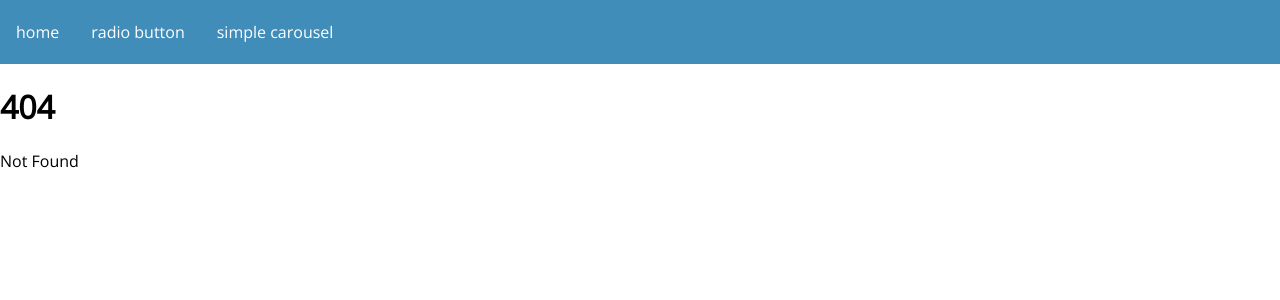
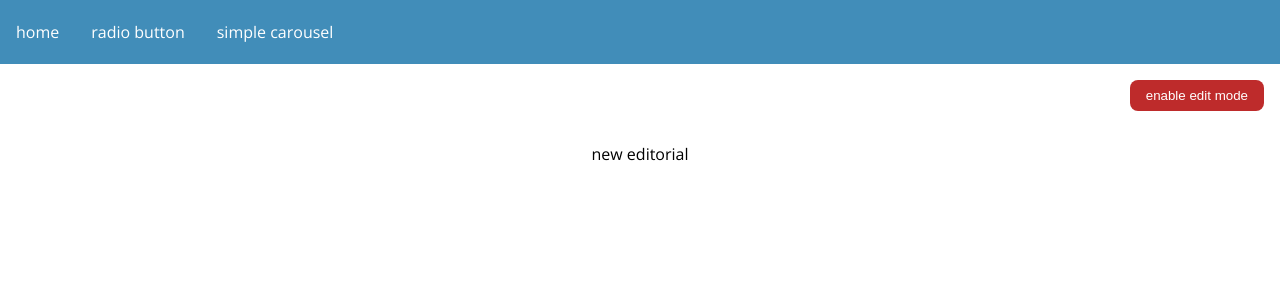
Before and after one commit to ionutale/css-only-carousel-sveltekit, a SvelteKit app: page /section in a window 1280 px wide. Before the commit this address had no page. Shown: the top 300 px of the page. Built offline with nearby package versions, Linux system fonts and the light colour scheme.

Commit message:
minor refactor, moved to pnpm, and save some POC

```diff
--- /dev/null
+++ b/src/routes/section/+page.svelte
@@ -0,0 +1,70 @@
+<script lang="ts">
+  import { page } from '$app/stores'
+  let isEditMode = $page.url.searchParams.get('editMode') === 'true';
+  let currentActiveElement: HTMLElement | null = null;
+  console.log(currentActiveElement);
+
+  const toggleEditMode = () => {
+    console.log("toggle edit mode");
+    window.history.replaceState(null, '', `${window.location.pathname}?editMode=${!isEditMode}`);
+    isEditMode = !isEditMode;
+  };
+
+  const handleClick = (e: MouseEvent) => {
+    const target = e.target as HTMLElement;
+    console.log("clickon", target);
+    if (isEditMode && target !== currentActiveElement) {
+      target.focus(
+        { preventScroll: true }
+      );
+      currentActiveElement = target;
+    }
+  };
+</script>
+
+<section id="edit">
+  <button data-is-edit-mode={isEditMode} on:click={toggleEditMode}>{isEditMode ? 'disable': 'enable'} edit mode</button>
+</section>
+<section>
+  <p contenteditable={isEditMode} on:click={handleClick}>new editorial</p>
+</section>
+
+<style>
+
+  section {
+    display: flex;
+    flex-direction: column;
+    flex-wrap: nowrap;
+    gap: 1rem;
+    margin: 0 auto;
+    width: fit-content;
+  }
+
+  p:focus {
+    outline: 2px solid #be2b2b;
+  }
+
+  section#edit {
+    display: flex;
+    flex-direction: row-reverse;
+    flex-wrap: nowrap;
+    gap: 1rem;
+    width: 100%;
+  }
+
+  button {
+    padding: 0.5rem 1rem;
+    margin: 1rem;
+    border: none;
+    border-radius: 0.5rem;
+    background-color: #be2b2b;
+    color: white;
+  }
+
+  button[data-is-edit-mode="true"] {
+    background-color: #2bbe2b;
+  }
+
+
+
+</style>
```
Also changed, not shown: src/routes/carousel/simple/+page.svelte (+11 -13 lines), 2 other files (tests, documents, lock files or other folders).
